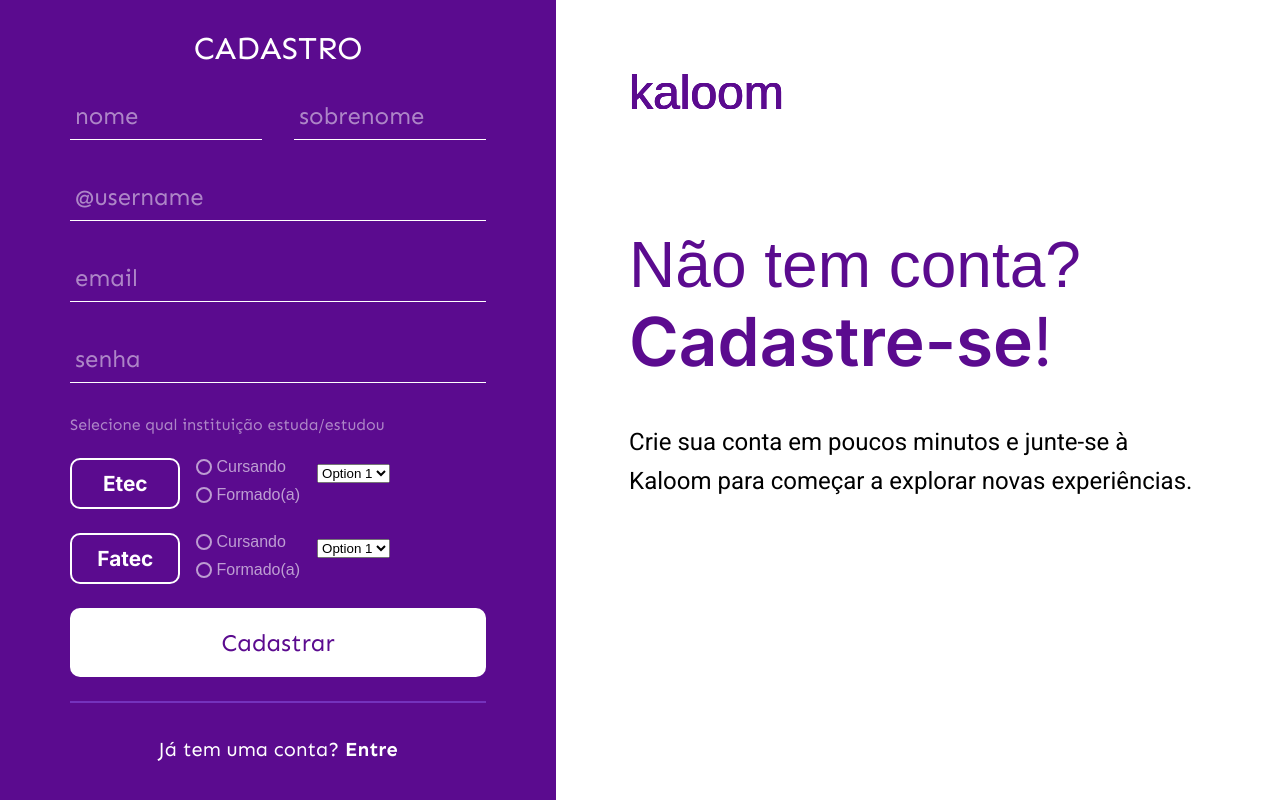
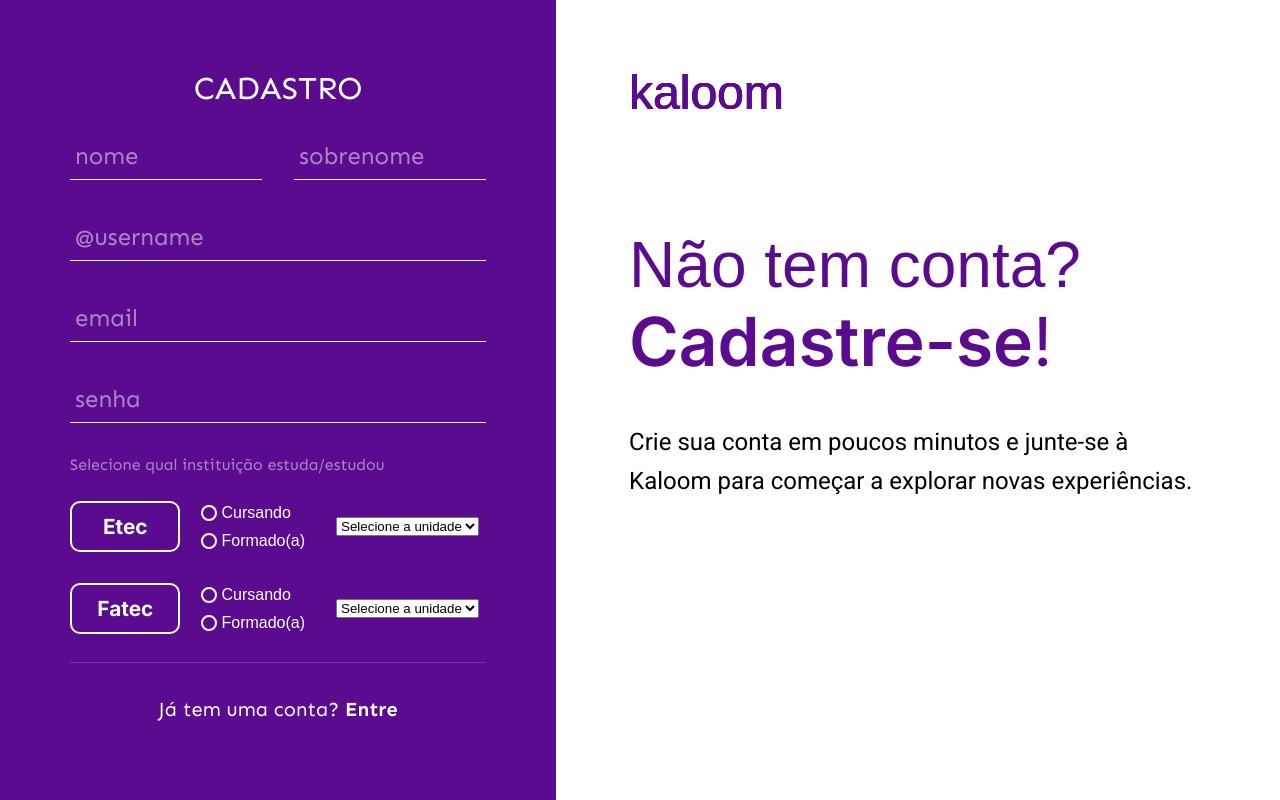
Before and after one commit to kaloom-team/kaloom, a React (Vite) app: page /register in a window 1280 px wide. Built offline with nearby package versions, Linux system fonts and the light colour scheme; a web font is replaced by a local one.

Commit message:
feat: change radio button styles and adjust combobox attributes

```diff
--- a/src/components/AcademicSelector/AcademicSelector.tsx
+++ b/src/components/AcademicSelector/AcademicSelector.tsx
@@ -4,14 +4,17 @@ import SignButton from "../SignButton/SignButton";
 
 interface AcademicSelector{
     institution: string;
+    name: string;
 }
 
-export default function AcademicSelector({institution}: AcademicSelector) {
+export default function AcademicSelector({institution, name}: AcademicSelector) {
     return (
         <div
             style={{
                 display: "flex",
                 flexDirection: "row",
+                justifyContent: "center",
+                alignItems: "center",
                 gap: 12,
                 alignSelf: "flex-start",
             }}
@@ -22,13 +25,14 @@ export default function AcademicSelector({institution}: AcademicSelector) {
                 styleText={stylesB.textEntrar}
                 typeBtn="checkbox"
             />
-            <div style={{ display: "flex", flexDirection: "column", gap: 10 }}>
-                <RadioButton title="Cursando" name="name_radio_1" />
-                <RadioButton title="Formado(a)" name="name_radio_1" />
+            <div style={{ display: "flex", flexDirection: "column", gap: 10, padding: "6px 5px" }}>
+                <RadioButton title="Cursando" name={name} />
+                <RadioButton title="Formado(a)" name={name} />
             </div>
-            <div style={{ display: "flex", flexDirection: "column", gap: 10, padding: "6px 5px" }}>
+
+            <div style={{ display: "flex", flexDirection: "column", gap: 10, padding: "6px 14px" }}>
                 <select id="" name="">
-                    <option value="option1">Option 1</option>
+                    <option value="option1" disabled selected>Selecione a unidade</option>
                     <option value="option2">Option 2</option>
                     <option value="option3">Option 3</option>
                 </select>
--- a/src/components/ContentFormRegister/ContentFormRegister.tsx
+++ b/src/components/ContentFormRegister/ContentFormRegister.tsx
@@ -24,11 +24,10 @@ export default function ContentFormRegister() {
 
                 <p style={{alignSelf: "flex-start", fontFamily:"Sen", opacity:"50%", color:"white"}}>Selecione qual instituição estuda/estudou</p>
 
-                <AcademicSelector institution="Etec"/>
-                <AcademicSelector institution="Fatec"/>
+                <AcademicSelector institution="Etec" name="name_radio_1"/>
+                <AcademicSelector institution="Fatec"name="name_radio_2"/>
 
 
-                <SignButton textButton="Cadastrar" styleButton={styles.signInButton} styleText={styles.textEntrar} typeBtn="button" />
             </form>
         </div>
     )
--- a/src/components/RadioButton/RadioButton.module.scss
+++ b/src/components/RadioButton/RadioButton.module.scss
@@ -8,15 +8,17 @@
     border-radius: 999rem;
     margin: 0 0.5rem;
     align-self: center;
-    opacity: 60%;
+    opacity: 100%;
 
     &:checked{
-        background: white;
+        background: var(--pink);
     }
+
+
 
 }
 
  .label{
     color: var(--white);
-    opacity: 60%;
+    opacity: 100%;
 }
--- a/src/components/SignInput/SignInput.tsx
+++ b/src/components/SignInput/SignInput.tsx
@@ -8,7 +8,7 @@ interface ISignInputProps{
 export default function SignInput({type, placeholder}: ISignInputProps) {
     let id = " ";
 
-    for(let i = 0; i<50; i++){
+    for(let i = 0; i<10; i++){
         id += String.fromCodePoint(Math.floor(Math.random()*26)+97)
     }
 
--- a/src/global.css
+++ b/src/global.css
@@ -5,6 +5,7 @@
     --black: #000;
     --purple: #5b0b8f;
     --violet: #996dff;
+    --pink: #c075f1;
     --gray-300: #667281;
 }
 
```
Also changed, not shown: src/components/SelectButton/SelectButton.tsx (added, +15 -0 lines), src/components/SelectButton/SelectButton.module.scss (added).
